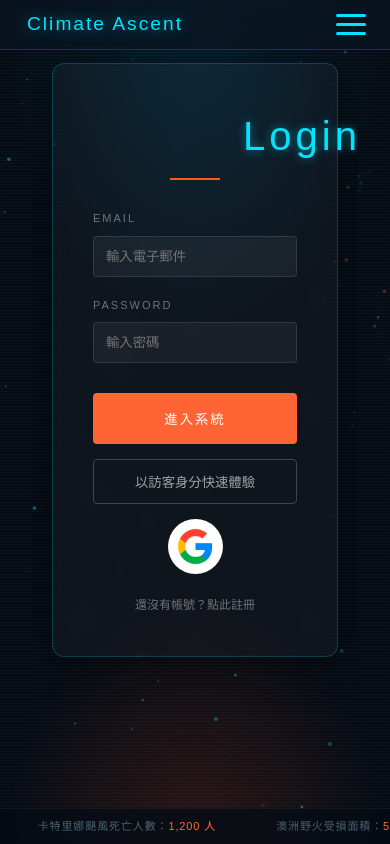
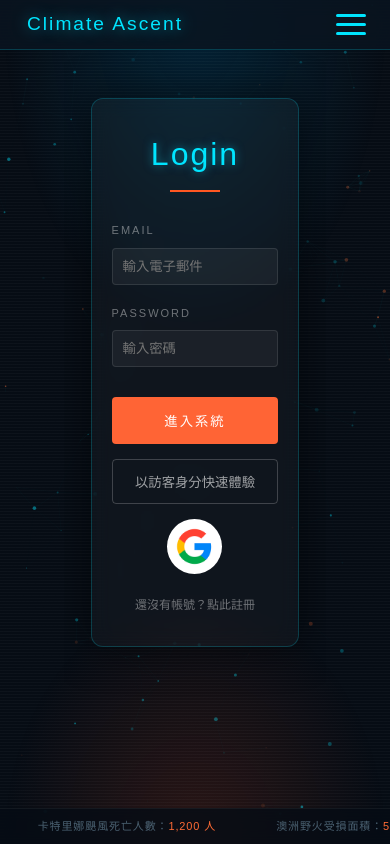
Before and after one commit to yichen-bear/extreme_weather, a Vue app in the folder frontend/: page /loginview in a window 390 px wide. Built offline with nearby package versions, Linux system fonts and the light colour scheme.

Commit message:
loginview rwd

```diff
--- a/frontend/src/views/LoginView.vue
+++ b/frontend/src/views/LoginView.vue
@@ -208,14 +208,15 @@ onMounted(() => {
 
 .auth-card {
   margin: 0 auto;
-  width: 100%;
-  max-width: 600px;
+  width: 80vw;
+  max-width: 650px;
   padding: 40px;
   background: rgba(255, 255, 255, 0.03);
   border: 1px solid rgba(0, 229, 255, 0.2);
   border-radius: 12px;
   box-shadow: 0 0 40px rgba(0, 0, 0, 0.5);
   backdrop-filter: blur(10px);
+  box-sizing: border-box; /* 確保 padding 不會撐破 80% 寬度 */
 }
 
 .auth-title {
@@ -223,8 +224,7 @@ onMounted(() => {
   font-size: 2.5rem;
   letter-spacing: 4px;
   text-align: center;
-  margin-left: 0;
-  padding: 0 150px;
+  margin: 10px auto 10px;
   color: #00e5ff;
   text-shadow: 0 0 10px rgba(0, 229, 255, 0.5);
 }
@@ -355,4 +355,38 @@ onMounted(() => {
   border-radius: 50px;
   cursor: pointer;
 }
+
+/* ================================
+   響應式設計 (RWD) 斷點 435px
+================================ */
+@media screen and (max-width: 435px) {
+  .auth-overlay {
+    padding: 20px 15px;
+    padding-top: 80px;
+  }
+
+  .auth-card {
+    width: 90%;          /* 手機平板版佔 90%，舒適且符合至少 80% 的標準 */
+    max-width: 100%;     /* 解除上限限制 */
+    padding: 30px 20px;
+  }
+
+  /* 標題置中維持不變 */
+  .auth-title {
+    font-size: 2rem;
+    padding: 0 !important;
+    margin: 0 auto;
+    width: 100%;
+    text-align: center;
+    letter-spacing: 2px;
+  }
+
+  .input-group input {
+    padding: 10px;
+  }
+
+  .submit-btn {
+    padding: 14px;
+  }
+}
 </style>
```
